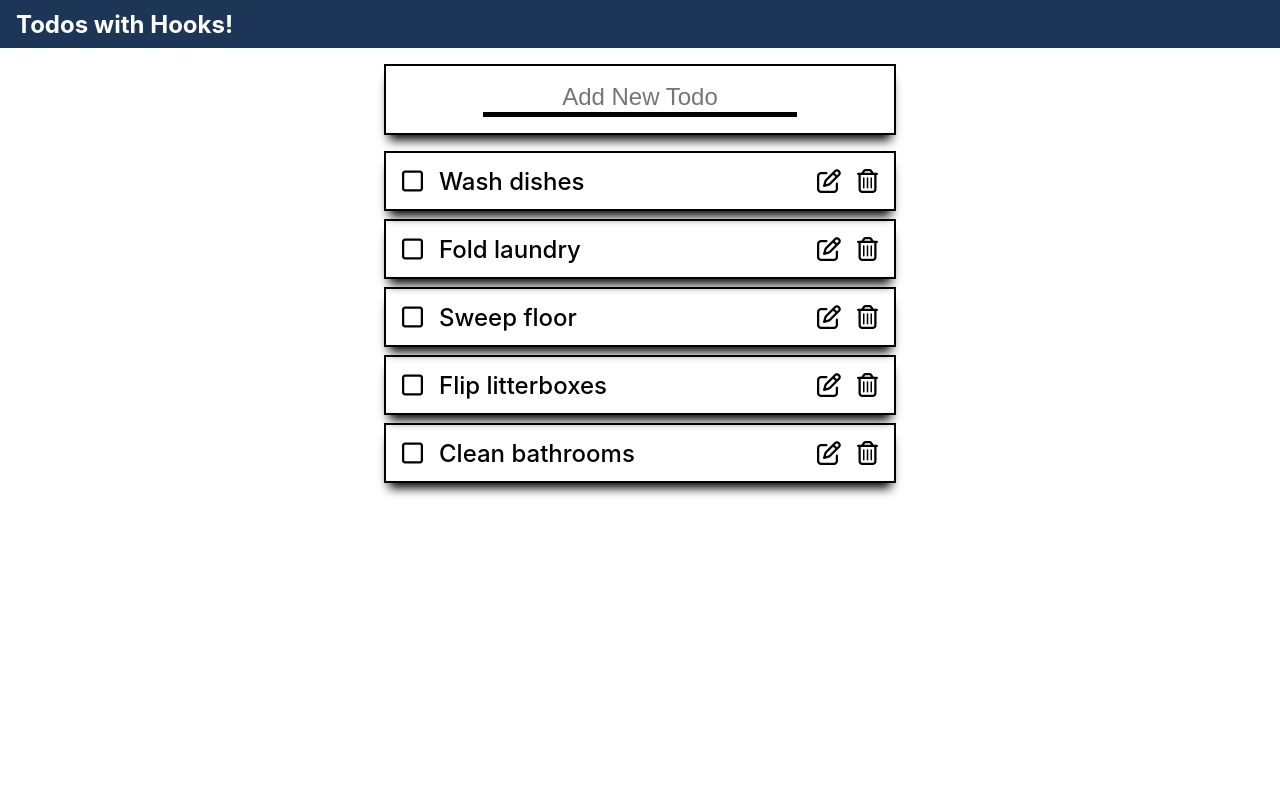
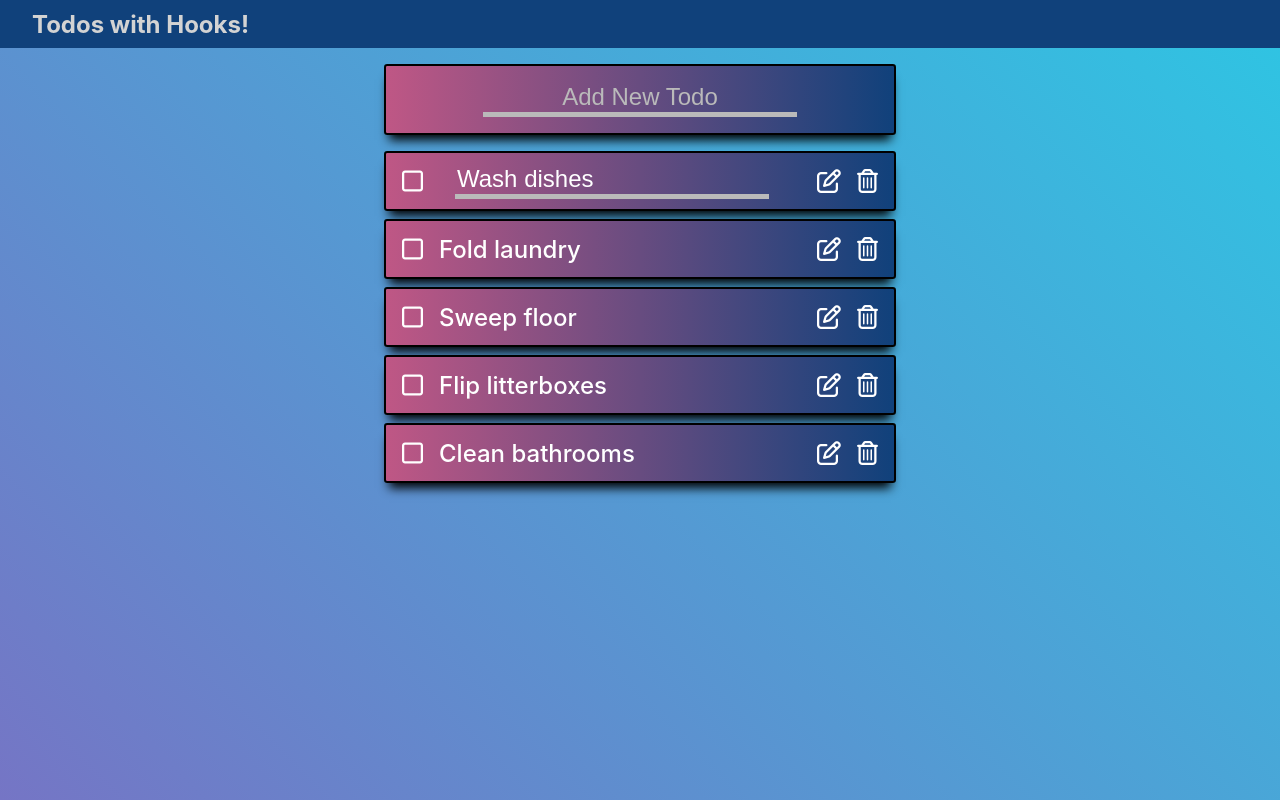
Before and after one commit to Lunaliar/Todo-List, a React (Create React App) app: page / in a window 1280 px wide. Both pictures are taken after a click on the icon 829 px from the left and 181 px from the top of the page. Built offline with nearby package versions, Linux system fonts and the light colour scheme.

Commit message:
look ma no hands

```diff
--- /dev/null
+++ b/src/EditForm.js
@@ -0,0 +1,26 @@
+import React from 'react'
+import useInputState from './hooks/useInputState';
+
+function EditForm({id, task, editToggle, editTodo}) {
+  const [value, handleChange, reset] = useInputState(task)
+
+  const handleSubmit = e => {
+    e.preventDefault();
+    editTodo(id, value);
+    editToggle();
+  }
+  return (
+      <form onSubmit={handleSubmit} className='EditForm'>
+      <input
+       type="text"
+       value={value}
+       onChange={handleChange}
+       className="FormInput"
+       style={{textAlign: 'left'}}
+      />
+      {/*   <i type="submit" className="fa-solid fa-check-double" /> */}
+    </form>
+  )
+}
+
+export default EditForm
--- a/src/Todo.js
+++ b/src/Todo.js
@@ -1,17 +1,21 @@
 import React from 'react'
+import useToggle from './hooks/useToggle'
+import useInputState from './hooks/useInputState'
 import './styles/TodoList.css'
+import EditForm from './EditForm'
 
-function Todo({ task, done, id, removeTodo, toggleTodo }) {
+function Todo({ id, task, done,  removeTodo, toggleTodo, editTodo }) {
+  const [isEditing, editToggle] = useToggle(false)
 
   return (
     <div className='Todo'>
       <i onClick={()=> toggleTodo(id)} className={`Todobox fa-regular fa-square${done ? '-check': ''}`}/>
-      <div style={{textDecoration: `${done ? 'line-through' : ''}`}}>
-        {task}
+      <div className={`${done ? 'complete' : ''}`}>
+        {isEditing ? <EditForm task={task} editTodo={editTodo} editToggle={editToggle} id={id} /> : task}
       </div>
-      <i  className=" TodoEdit fa-regular fa-pen-to-square" />
-      <i onClick={() => removeTodo(id)} className="TodoTrash fa-regular fa-trash-can" />
-    </div>
+        <i onClick={editToggle} className=" TodoEdit fa-regular fa-pen-to-square" />
+        <i onClick={() => removeTodo(id)} className="TodoTrash fa-regular fa-trash-can" />
+      </div>
   )
 }
 
--- a/src/TodoApp.js
+++ b/src/TodoApp.js
@@ -3,6 +3,8 @@ import Navbar from './Navbar'
 import TodoForm from './TodoForm'
 import TodoList from './TodoList'
 import { v4 as uuidv4 } from 'uuid';
+import './styles/TodoApp.css'
+
 
 function TodoApp() {
   const initialTodos= [
@@ -27,6 +29,12 @@ function TodoApp() {
     })
     setTodos(updatedTodos)
   }
+  const editTodo = (todoId, newTask) => {
+    const updatedTodos = todos.map(todo =>
+      todo.id === todoId ? {...todo, task: newTask} : todo
+    )
+    setTodos(updatedTodos)
+  }
 
   return (
     <div className='TodoApp'>
@@ -36,6 +44,7 @@ function TodoApp() {
        todos={todos}
        removeTodo={removeTodo}
        toggleTodo={toggleTodo}
+       editTodo={editTodo}
       />
     </div>
   )
--- a/src/TodoList.js
+++ b/src/TodoList.js
@@ -2,7 +2,7 @@ import React from 'react';
 import './styles/TodoList.css'
 import Todo from './Todo';
 
-function TodoList({todos, removeTodo, toggleTodo}) {
+function TodoList({todos, removeTodo, toggleTodo, editTodo}) {
   return (
     <div className='TodoList'>
         {todos.map(todo=>{
@@ -13,6 +13,7 @@ function TodoList({todos, removeTodo, toggleTodo}) {
            done={todo.done}
            removeTodo={removeTodo}
            toggleTodo={toggleTodo}
+           editTodo={editTodo}
             />
         })}
     </div>
--- /dev/null
+++ b/src/hooks/useToggle.js
@@ -0,0 +1,11 @@
+import { useState } from 'react'
+
+function useToggle(initialVal = false) {
+  const [state, setState] = useState(initialVal)
+  const toggle = () => {
+    setState(!state);
+  }
+  return [state, toggle];
+}
+
+export default useToggle
--- a/src/styles/Navbar.css
+++ b/src/styles/Navbar.css
@@ -1,11 +1,11 @@
 .Navbar{
   display: flex;
-  background-color: #1d3557;
-  color:white;
+  background-color: #10417b;
+  color:#d3d3d3;
   align-items: center;
   height: 6vh
 }
 .Title{
-  margin: 0 1rem;
+  margin: 0 2rem;
   font-size: 1.5rem;
 }
--- /dev/null
+++ b/src/styles/TodoApp.css
@@ -0,0 +1,4 @@
+.TodoApp{
+  height: 100vh;
+  background: linear-gradient(45deg, rgba(117,117,197,1) 0%, rgba(46,197,227,1) 100%);
+}
--- a/src/styles/TodoList.css
+++ b/src/styles/TodoList.css
@@ -9,8 +9,12 @@
   align-items: center;
   margin: .5rem 0 ;
   font-weight: 500;
-  box-shadow: 0 10px 10px -5px;
+  box-shadow: 0 10px 10px -5px black;
   font-size: 1.5rem;
+  background: linear-gradient(90deg, rgba(191,87,133,1) 0%, rgba(16,65,123,1) 100%);
+  color:white;
+  border-radius: .2rem;
+
 }
 .Todobox{
   margin: 1rem;
@@ -40,7 +44,10 @@
   display: flex;
   justify-content: center;
   border: 2px solid black;
-  box-shadow: 0 10px 10px -5px;
+  box-shadow: 0 10px 10px -5px black;
+  background: linear-gradient(90deg, rgba(191,87,133,1) 0%, rgba(16,65,123,1) 100%);
+  color:white;
+  border-radius: .2rem;
 }
 
 .FormInput{
@@ -49,11 +56,19 @@
   outline: 0;
   border: 0;
   background: transparent;
-  border-bottom: 5px solid black;
+  border-bottom: 5px solid #bababa;
   font-size: 1.5rem;
   font-weight: 500;
   text-align: center;
+  color:white;
 }
 .FormInput:focus{
-  border-color: green;
+  border-color: white;
 }
+::placeholder{
+  color: #bababa;
+}
+.complete{
+  text-decoration: line-through;
+  color: gray;
+}
```
